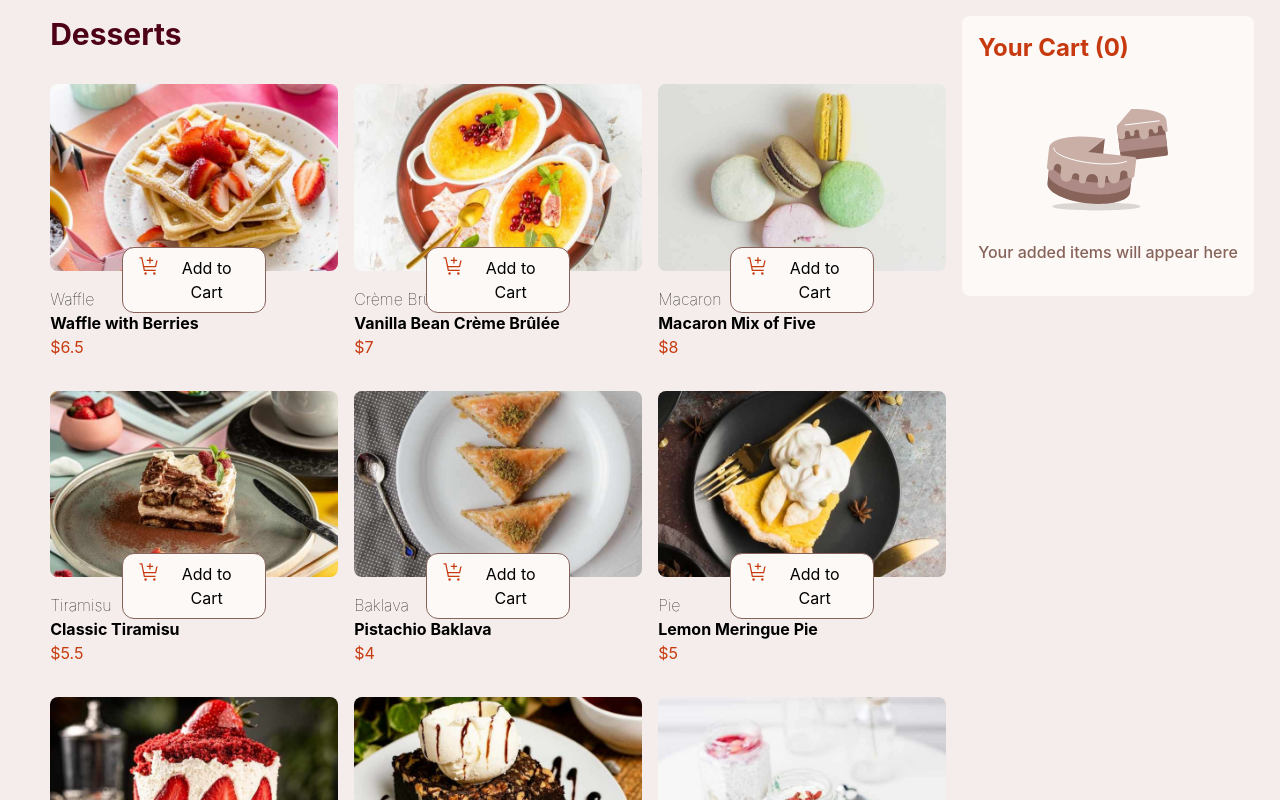
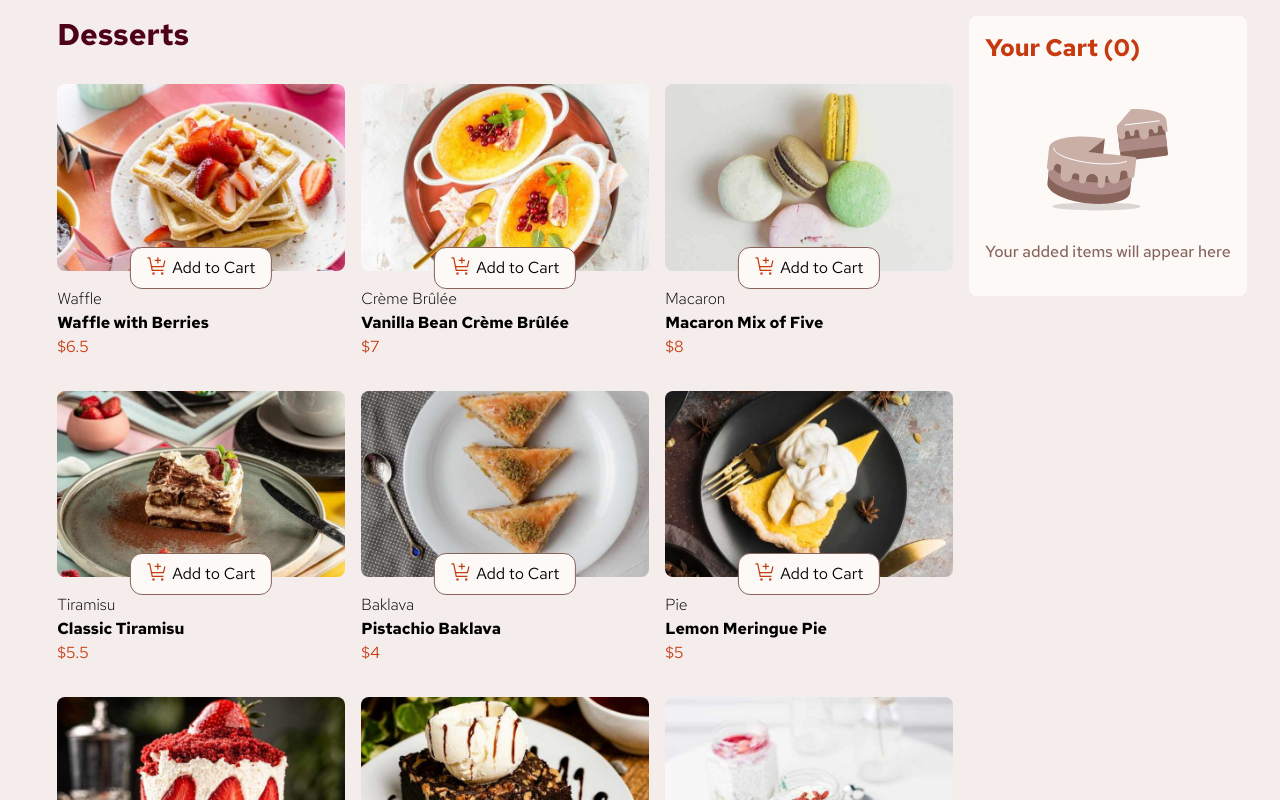
Before and after one commit to antoniorafaeldev/product-list-with-cart, a React (Vite) app: page / in a window 1280 px wide. Shown: the top 800 px of the page. Built offline with nearby package versions, Linux system fonts and the light colour scheme.

Commit message:
style: hover effects for buttons

```diff
--- a/src/components/shared/Button.tsx
+++ b/src/components/shared/Button.tsx
@@ -1,5 +1,5 @@
 const buttonClasses: string =
-  "absolute flex left-1/2 gap-1 -translate-x-1/2 -translate-y-6 bg-rose-50 px-4 py-2 rounded-xl text-center top-0 m-auto border-1 border-rose-500";
+  "absolute flex left-1/2 gap-1 -translate-x-1/2 -translate-y-6 bg-rose-50 px-4 py-2 rounded-xl text-center top-0 m-auto border-1 border-rose-500 cursor-pointer transition-all duration-300 hover:text-red-500 hover:border-red-500 hover:scale-105 active:scale-95";
 
 export function Button() {
   return (
--- a/src/style/theme.css
+++ b/src/style/theme.css
@@ -12,3 +12,7 @@
     --color-red-500: hsl(14, 86%, 42%);
     --color-green-500: hsl(159, 69%, 38%);
 }
+
+body {
+    font-family: "Red Hat Text"
+}
```
